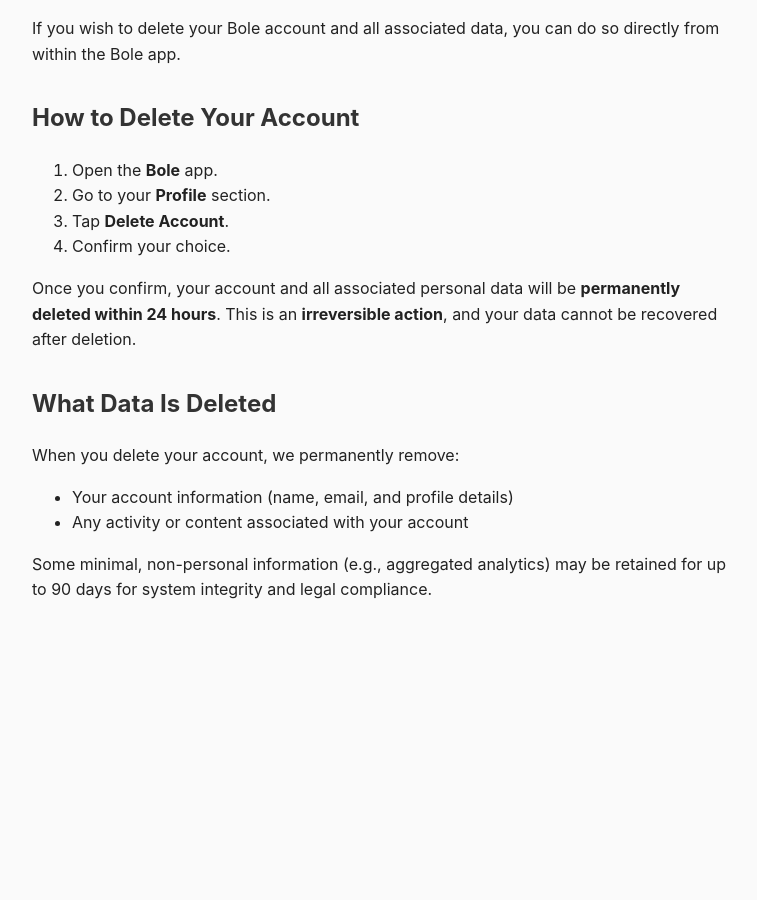
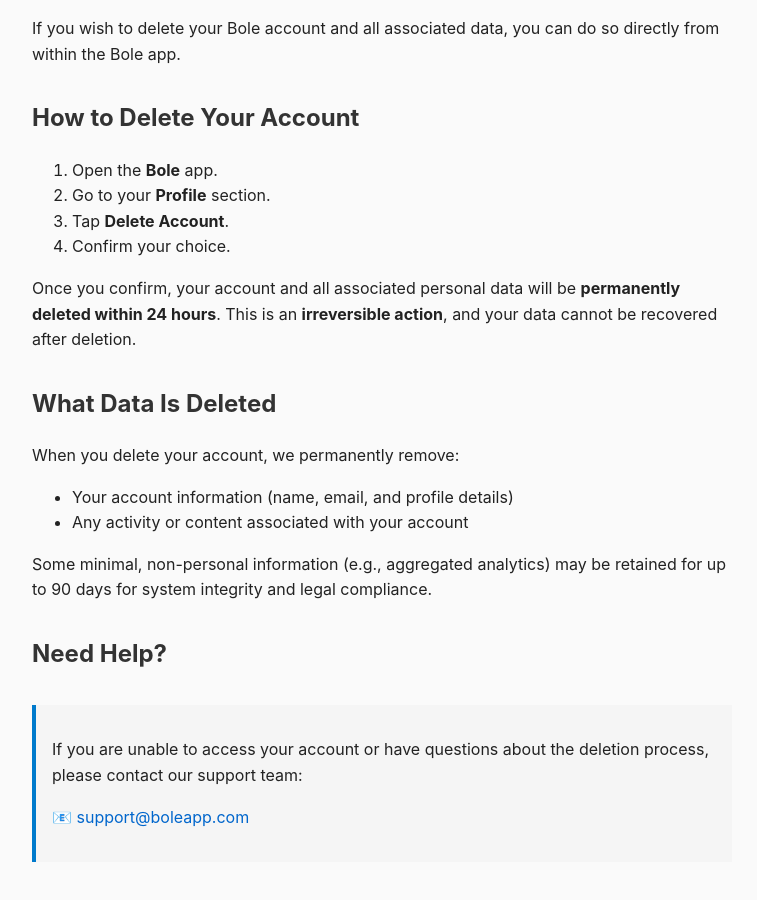
Before and after one commit to brittBarak/Bole-App-Support, a plain HTML site: page delete-account.html in a window 1280 px wide. Shown: the part 168-1068 px from the top of the page, without its empty margins (258-1015 px from the left). Before the commit the page ends 867 px from the top, so only its background shows below. Drawn offline with Linux system fonts and the light colour scheme.

Commit message:
Update delete-account.html with support contact info
Added contact information for support regarding account deletion.

```diff
--- a/delete-account.html
+++ b/delete-account.html
@@ -64,4 +64,12 @@
     <li>Any activity or content associated with your account</li>
   </ul>
 
-  <p>Some minimal, non-personal information (e.g., aggregated analytics) may be retained for up to 90 days for system integrity and legal compliance.</p
+  <p>Some minimal, non-personal information (e.g., aggregated analytics) may be retained for up to 90 days for system integrity and legal compliance.</p>
+
+  <h2>Need Help?</h2>
+  <div class="contact">
+    <p>If you are unable to access your account or have questions about the deletion process, please contact our support team:</p>
+    <p>📧 <a href="mailto:support@boleapp.com">support@boleapp.com</a></p>
+  </div>
+</body>
+</html>
```
